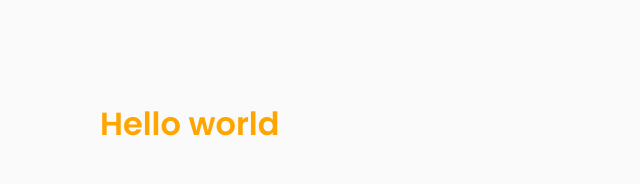
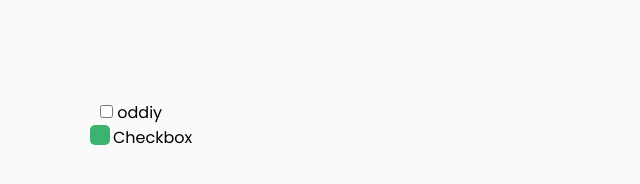
Before and after one commit to Yusufdev1998/FN-6, a plain HTML site: page index.html in a window 1280 px wide. Shown: the whole page, without its empty margins (0-640 px from the left). Drawn offline with Linux system fonts and the light colour scheme.

Commit message:
custom checkbox

```diff
--- a/index.html
+++ b/index.html
@@ -8,7 +8,14 @@
     <title>CSS selectors, custom checkbox</title>
   </head>
   <body>
-    <!-- style - 1000 darajada  -->
-    <h1 id="h-id" style="color: black" class="h-class">Hello world</h1>
+    <input type="checkbox" />
+    <label for="">oddiy</label>
+    <div class="checkbox">
+      <input type="checkbox" id="check" />
+      <label for="check"
+        >Checkbox
+        <span class="checkbox__mark"></span>
+      </label>
+    </div>
   </body>
 </html>
--- a/style.css
+++ b/style.css
@@ -1,27 +1,9 @@
 @import url("https://fonts.googleapis.com/css2?family=Poppins:wght@200;400;600&display=swap");
 
-/* 100 darajada  */
-#h-id {
-  color: green;
-}
-/*  10 daraja */
-
-/* 10000 important */
-.h-class {
-  color: orange !important;
-}
-
-/* 1 darajada  */
-h1 {
-  color: blue;
-}
-
-/* 0 darajadagi */
 * {
   margin: 0;
   box-sizing: border-box;
   padding: 0;
-  color: red;
 }
 body {
   padding: 6.25rem;
@@ -32,3 +14,35 @@ img {
   display: block;
   max-width: 100%;
 }
+input[id="check"] {
+  opacity: 0;
+}
+
+.checkbox {
+  position: relative;
+  display: flex;
+  cursor: pointer;
+}
+
+label {
+  cursor: pointer;
+}
+
+.checkbox__mark {
+  width: 20px;
+  height: 20px;
+  background-color: mediumseagreen;
+  border-radius: 5px;
+  background-repeat: no-repeat;
+  background-position: center;
+  position: absolute;
+  left: -10px;
+}
+
+input[id="check"]:checked + label .checkbox__mark {
+  background-image: url("./images/check-line.svg");
+}
+
+input[id="check"]:focus + label .checkbox__mark {
+  box-shadow: 0px 0px 10px mediumaquamarine;
+}
```
Also changed, not shown: images/check-line.png (added), images/check-line.svg (added).
